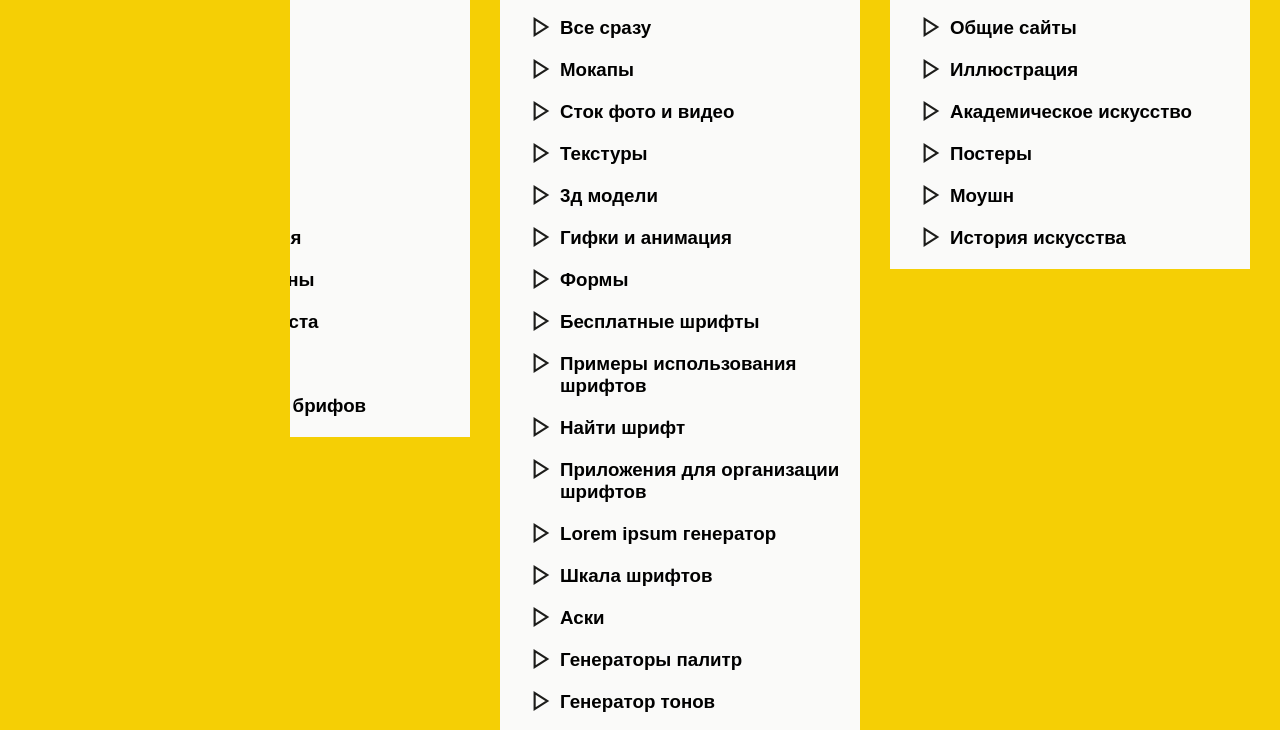
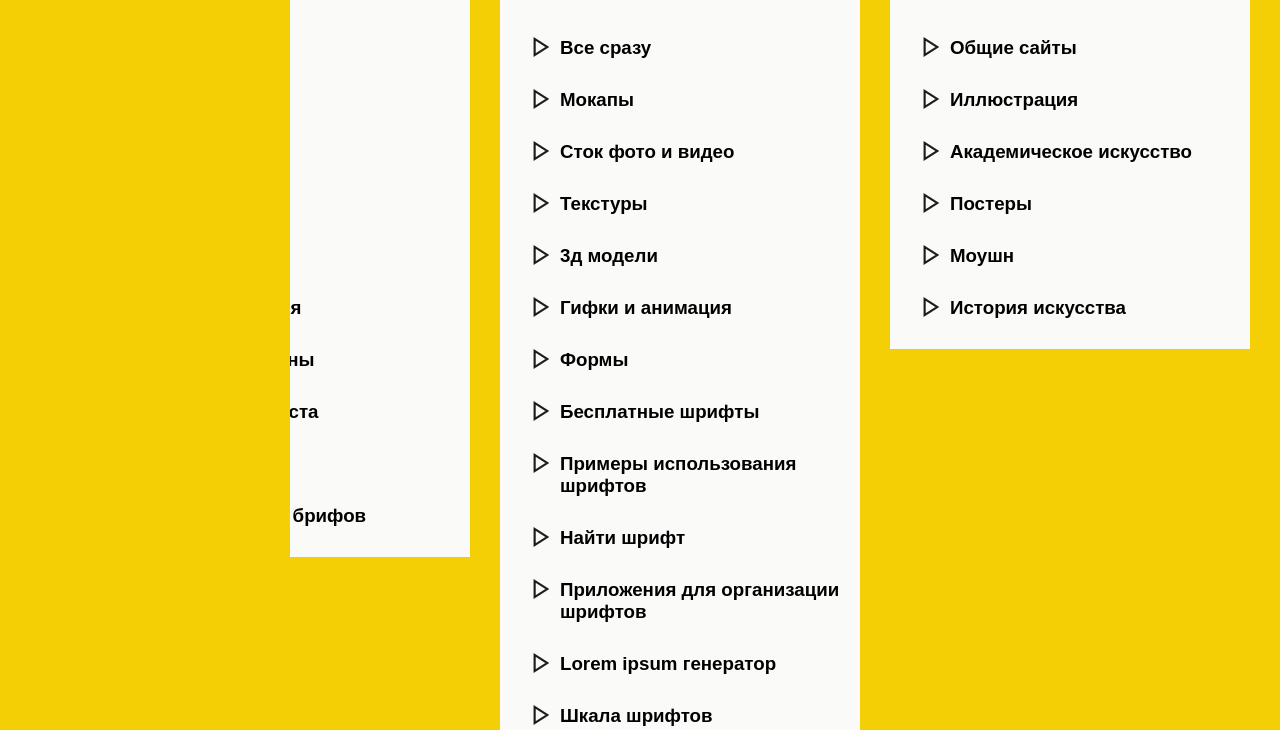
Before and after one commit to yani-tal123/design-resources, a plain HTML site: page index.html in a window 1280 px wide. Shown: the part 101-831 px from the top of the page. Drawn offline with Linux system fonts and the light colour scheme; a web font is replaced by a local one.

Commit message:
change padding on h3-s

```diff
--- a/script.js
+++ b/script.js
@@ -108,3 +108,6 @@ headers.forEach(header => {
     }
   });
 })
+
+// overflow-y: auto;
+// max-height: 100%
--- a/styles.css
+++ b/styles.css
@@ -33,7 +33,7 @@ main {
 section {
   width: 33%;
   background-color: var(--white);
-  padding: 0 20px 20px;
+  padding: 20px;
   height: fit-content;
   display: flex;
   flex-direction: column;
@@ -47,6 +47,7 @@ section {
   align-items: start;
   padding-top: 10px;
   padding-left: 10px;
+  padding-bottom: 10px;
 }
 
 .accordion-text {
```
